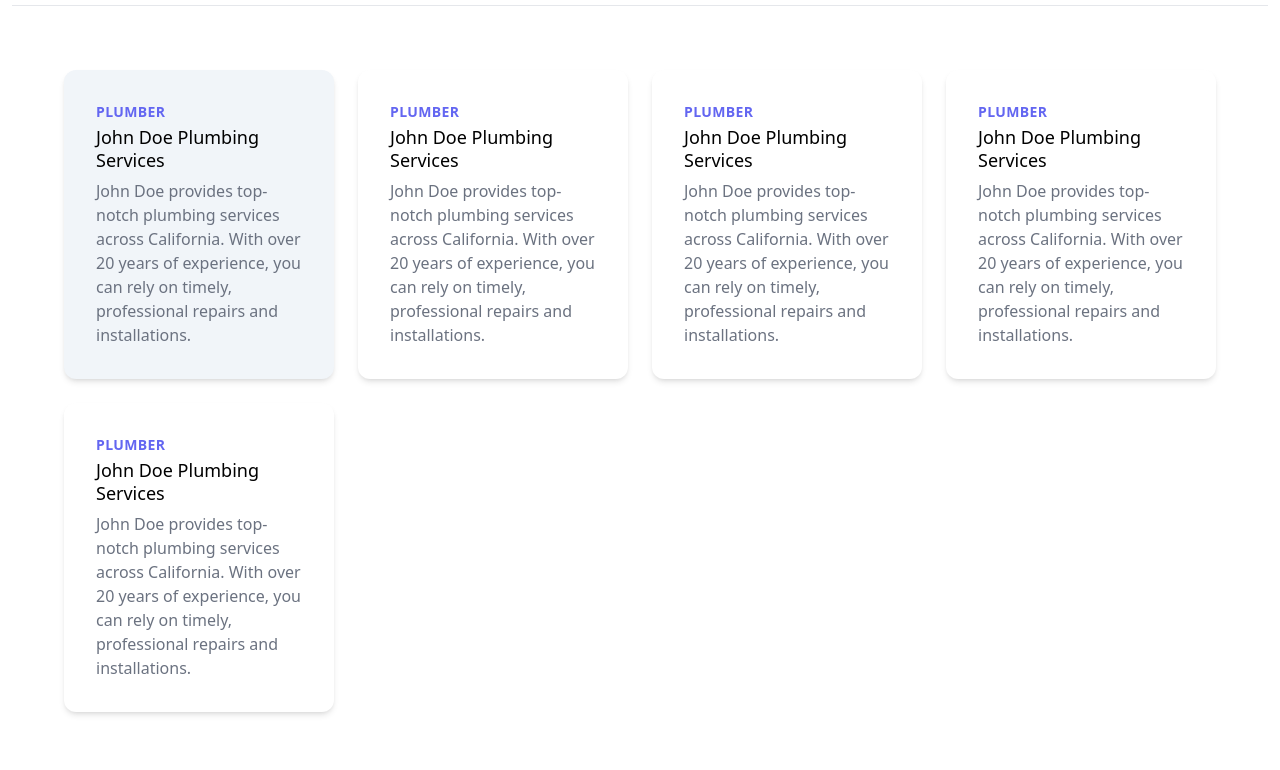
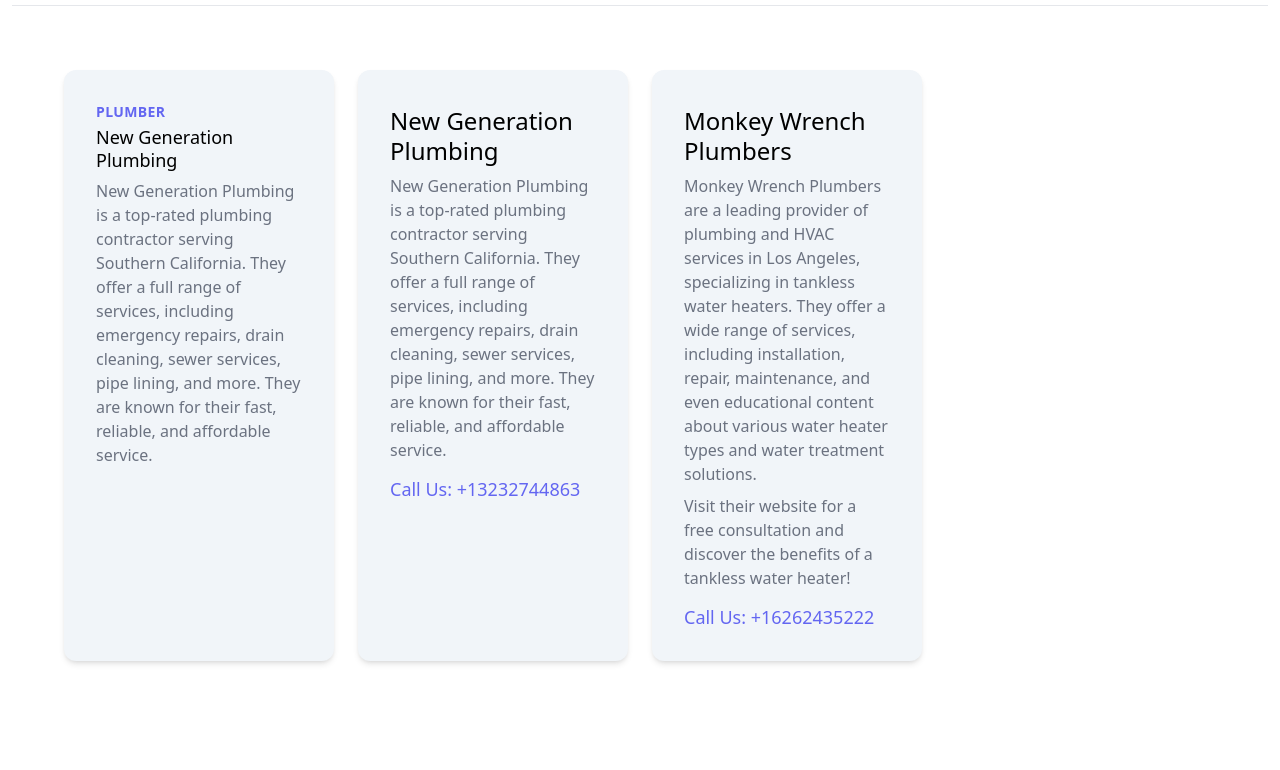
Before and after one commit to trixdi/triixdi, a plain HTML site: page public/california-plumbers-directory.html in a window 1280 px wide. Shown: the part 176-946 px from the top of the page. Drawn offline with nearby package versions, Linux system fonts and the light colour scheme.

Commit message:
Update california-plumbers-directory.html

```diff
--- a/public/california-plumbers-directory.html
+++ b/public/california-plumbers-directory.html
@@ -9,9 +9,9 @@
 
 
 
-    <meta name="description" content="Trixdi - 3D link-in-bio ">
+    <meta name="description" content="California Plumbers Directory">
     <meta property="og:description" content="California Plumbers Directory">
-    <meta property="og:url" content="https://california-plumbers-directory.vercel.app/">
+    <meta property="og:url" content=" https://trixdi.fun/california-plumbers-directory ">
     <meta property="og:image" content="">
     <meta property="profile:username" content="California Plumbers Directory">
 
@@ -22,7 +22,7 @@
     <meta name="twitter:title" content="California Plumbers Directory">
     <meta name="twitter:description" content="California Plumbers Directory">
     <meta name="twitter:image" content="">
-    <meta name="twitter:url" content="https://california-plumbers-directory.vercel.app/">
+    <meta name="twitter:url" content=" https://trixdi.fun/california-plumbers-directory ">
 
 
 
@@ -76,7 +76,7 @@
       </a>
       <ul class="inline-flex flex-row flex-wrap justify-center items-center">
         <li class="px-2 md:px-4">
-          <a href=" /" class="text-purple-600 font-semibold hover:text-purple-500"> Home </a>
+          <a href=" /" class="text-gray-500 font-semibold hover:text-purple-500"> Home </a>
         </li>
 
         <li class="px-2 md:px-4">
@@ -116,12 +116,15 @@
 
 
 
+
+
     <div class="max-w-md mx-auto bg-slate-100 rounded-xl shadow-md overflow-hidden md:max-w-2xl">
         <div class="md:flex">
             <div class="p-8">
                 <div class="uppercase tracking-wide text-sm text-indigo-500 font-semibold">Plumber</div>
-                <a href="#" class="block mt-1 text-lg leading-tight font-medium text-black hover:underline">John Doe Plumbing Services</a>
-                <p class="mt-2 text-gray-500">John Doe provides top-notch plumbing services across California. With over 20 years of experience, you can rely on timely, professional repairs and installations.</p>
+                <a href="#" class="block mt-1 text-lg leading-tight font-medium text-black hover:underline">New Generation Plumbing</a>
+                <p class="mt-2 text-gray-500">New Generation Plumbing is a top-rated plumbing contractor serving Southern California. They offer a full range of services,
+                   including emergency repairs, drain cleaning, sewer services, pipe lining, and more. They are known for their fast, reliable, and affordable service.</p>
             </div>
         </div>
     </div>
@@ -131,15 +134,41 @@
 
 
 
-    <div class="max-w-md mx-auto bg-white rounded-xl shadow-md overflow-hidden md:max-w-2xl">
-        <div class="md:flex">
-            <div class="p-8">
-                <div class="uppercase tracking-wide text-sm text-indigo-500 font-semibold">Plumber</div>
-                <a href="#" class="block mt-1 text-lg leading-tight font-medium text-black hover:underline">John Doe Plumbing Services</a>
-                <p class="mt-2 text-gray-500">John Doe provides top-notch plumbing services across California. With over 20 years of experience, you can rely on timely, professional repairs and installations.</p>
-            </div>
+
+
+
+<div class="max-w-md mx-auto bg-slate-100 rounded-xl shadow-md overflow-hidden md:max-w-2xl">
+    <div class="md:flex">
+        <div class="p-8">
+
+            <a href="https://www.newgenerationplumbingcontractor.com/" class="block mt-1 text-2xl leading-tight font-medium text-black hover:underline">New Generation Plumbing</a>
+            <p class="mt-2 text-gray-500">New Generation Plumbing is a top-rated plumbing contractor serving Southern California. They offer a full range of services,
+               including emergency repairs, drain cleaning, sewer services, pipe lining, and more. They are known for their fast, reliable, and affordable service.</p>
+            <a href="tel:+1234567890" class="block mt-4 text-lg leading-tight font-medium text-indigo-500 hover:underline">Call Us: +13232744863</a>
         </div>
     </div>
+</div>
+
+
+
+
+
+
+
+<div class="max-w-md mx-auto bg-slate-100 rounded-xl shadow-md overflow-hidden md:max-w-2xl">
+  <div class="md:flex">
+      <div class="p-8">
+
+          <a href=" https://www.monkeywrenchplumbers.com/ " class="block mt-1 text-2xl leading-tight font-medium text-black hover:underline"> Monkey Wrench Plumbers</a>
+          <p class="mt-2 text-gray-500">Monkey Wrench Plumbers are a leading provider of plumbing and HVAC services in Los Angeles, specializing in tankless water heaters.
+            They offer a wide range of services, including installation, repair, maintenance, and even educational content about various water heater types and water treatment solutions.</p>
+
+            <p class="mt-2 text-gray-500">Visit their website for a free consultation and discover the benefits of a tankless water heater!</p>
+
+          <a href="tel:+1234567890" class="block mt-4 text-lg leading-tight font-medium text-indigo-500 hover:underline">Call Us: +16262435222</a>
+      </div>
+  </div>
+</div>
 
 
 
@@ -153,45 +182,20 @@
 
 
 
-    <div class="max-w-md mx-auto bg-white rounded-xl shadow-md overflow-hidden md:max-w-2xl">
-        <div class="md:flex">
-            <div class="p-8">
-                <div class="uppercase tracking-wide text-sm text-indigo-500 font-semibold">Plumber</div>
-                <a href="#" class="block mt-1 text-lg leading-tight font-medium text-black hover:underline">John Doe Plumbing Services</a>
-                <p class="mt-2 text-gray-500">John Doe provides top-notch plumbing services across California. With over 20 years of experience, you can rely on timely, professional repairs and installations.</p>
-            </div>
-        </div>
-    </div>
 
 
 
 
 
 
-    <div class="max-w-md mx-auto bg-white rounded-xl shadow-md overflow-hidden md:max-w-2xl">
-        <div class="md:flex">
-            <div class="p-8">
-                <div class="uppercase tracking-wide text-sm text-indigo-500 font-semibold">Plumber</div>
-                <a href="#" class="block mt-1 text-lg leading-tight font-medium text-black hover:underline">John Doe Plumbing Services</a>
-                <p class="mt-2 text-gray-500">John Doe provides top-notch plumbing services across California. With over 20 years of experience, you can rely on timely, professional repairs and installations.</p>
-            </div>
-        </div>
-    </div>
 
 
 
 
 
 
-    <div class="max-w-md mx-auto bg-white rounded-xl shadow-md overflow-hidden md:max-w-2xl">
-        <div class="md:flex">
-            <div class="p-8">
-                <div class="uppercase tracking-wide text-sm text-indigo-500 font-semibold">Plumber</div>
-                <a href="#" class="block mt-1 text-lg leading-tight font-medium text-black hover:underline">John Doe Plumbing Services</a>
-                <p class="mt-2 text-gray-500">John Doe provides top-notch plumbing services across California. With over 20 years of experience, you can rely on timely, professional repairs and installations.</p>
-            </div>
-        </div>
-    </div>
+
+
 
 
 
@@ -222,7 +226,7 @@
           <h6 class="font-semibold text-gray-700 mb-4">California Plumbers Directory</h6>
           <ul>
 
-            <li> <a href=" https://california-plumbers-directory.vercel.app/" class="block text-gray-600 py-2">About us</a> </li>
+            <li> <a href=" https://trixdi.fun/california-plumbers-directory" class="block text-gray-600 py-2">About us</a> </li>
 
           </ul>
         </div>
@@ -234,8 +238,8 @@
           <h6 class="font-semibold text-gray-700 mb-4">Content</h6>
           <ul>
 
-            <li> <a href="https://california-plumbers-directory.vercel.app/ " class="block text-gray-600 py-2">Privacy Policy</a> </li>
-            <li> <a href=" https://california-plumbers-directory.vercel.app/" class="block text-gray-600 py-2">Terms & Conditions</a> </li>
+            <li> <a href=" https://trixdi.fun/california-plumbers-directory " class="block text-gray-600 py-2">Privacy Policy</a> </li>
+            <li> <a href=" https://trixdi.fun/california-plumbers-directory " class="block text-gray-600 py-2">Terms & Conditions</a> </li>
 
           </ul>
         </div>
```
